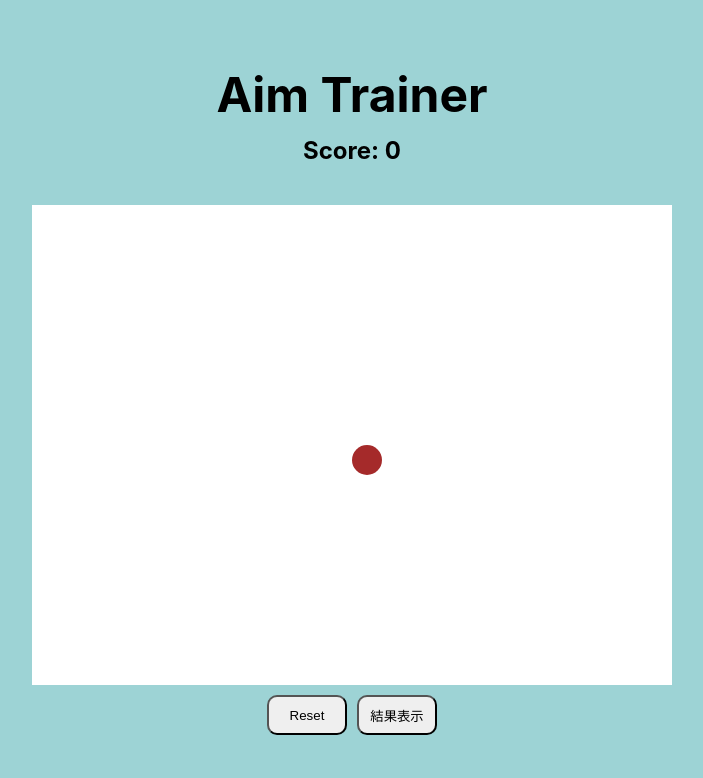
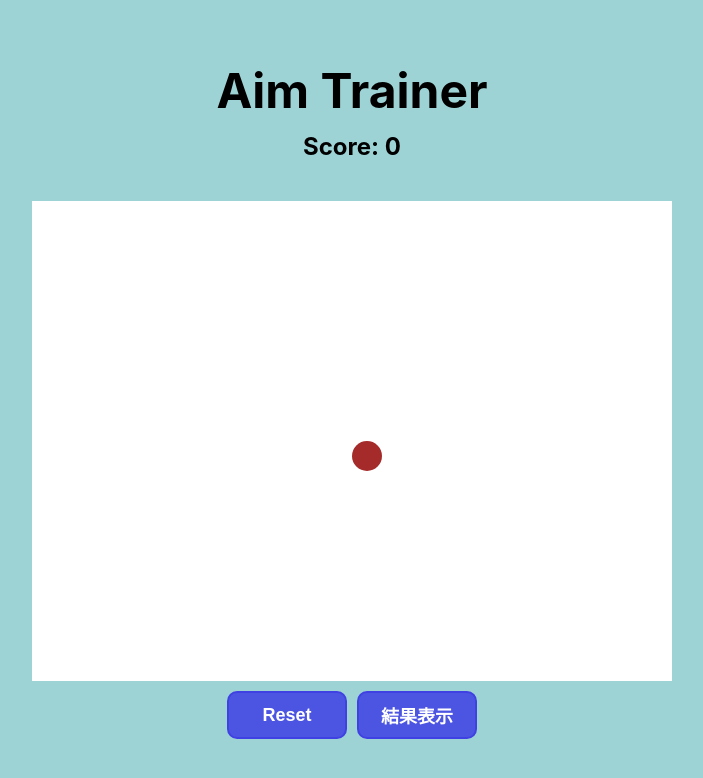
Before and after one commit to oNqNu/aim-trainer, a React (Create React App) app: page / in a window 1280 px wide. Shown: the top 778 px of the page, without its empty margins (288-991 px from the left). Built offline with nearby package versions, Linux system fonts and the light colour scheme.

Commit message:
feat: hover時のアニメーションをボタンに付けた

```diff
--- a/src/App.css
+++ b/src/App.css
@@ -4,9 +4,20 @@ h2 {
   padding: 0;
 }
 button {
-  height: 40px;
-  width: 80px;
+  height: 48px;
+  width: 120px;
   border-radius: 10px;
+  background-color: rgba(63, 63, 229, 0.854);
+  border: 2px solid rgba(63, 63, 229, 0.854);
+  color: white;
+  font-weight: bold;
+  font-size: large;
+  transition: 0.2s cubic-bezier(0.45, 0, 0.55, 1);
+}
+
+button:hover {
+  background-color: white;
+  color: rgba(63, 63, 229, 0.854);
 }
 
 .App {
```
